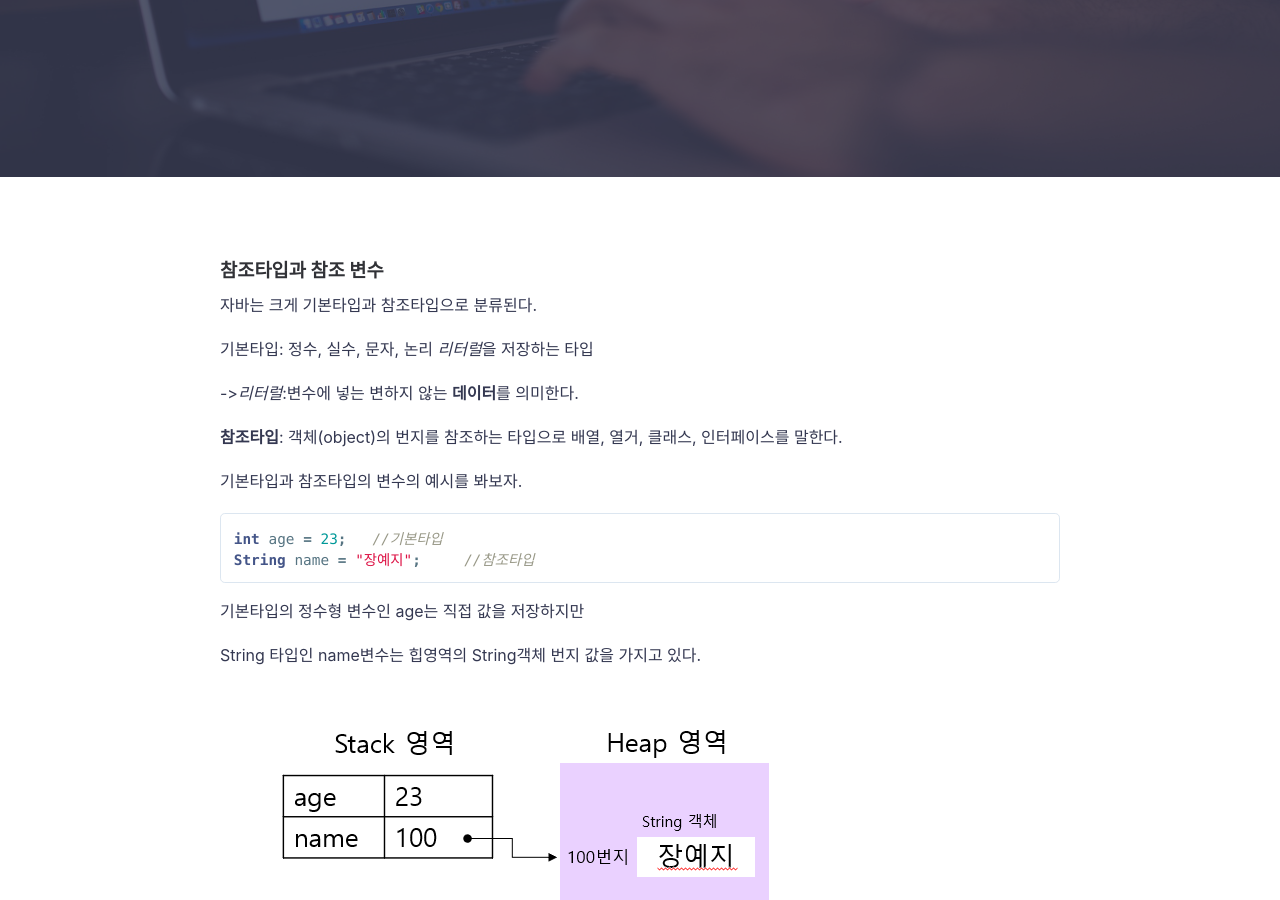
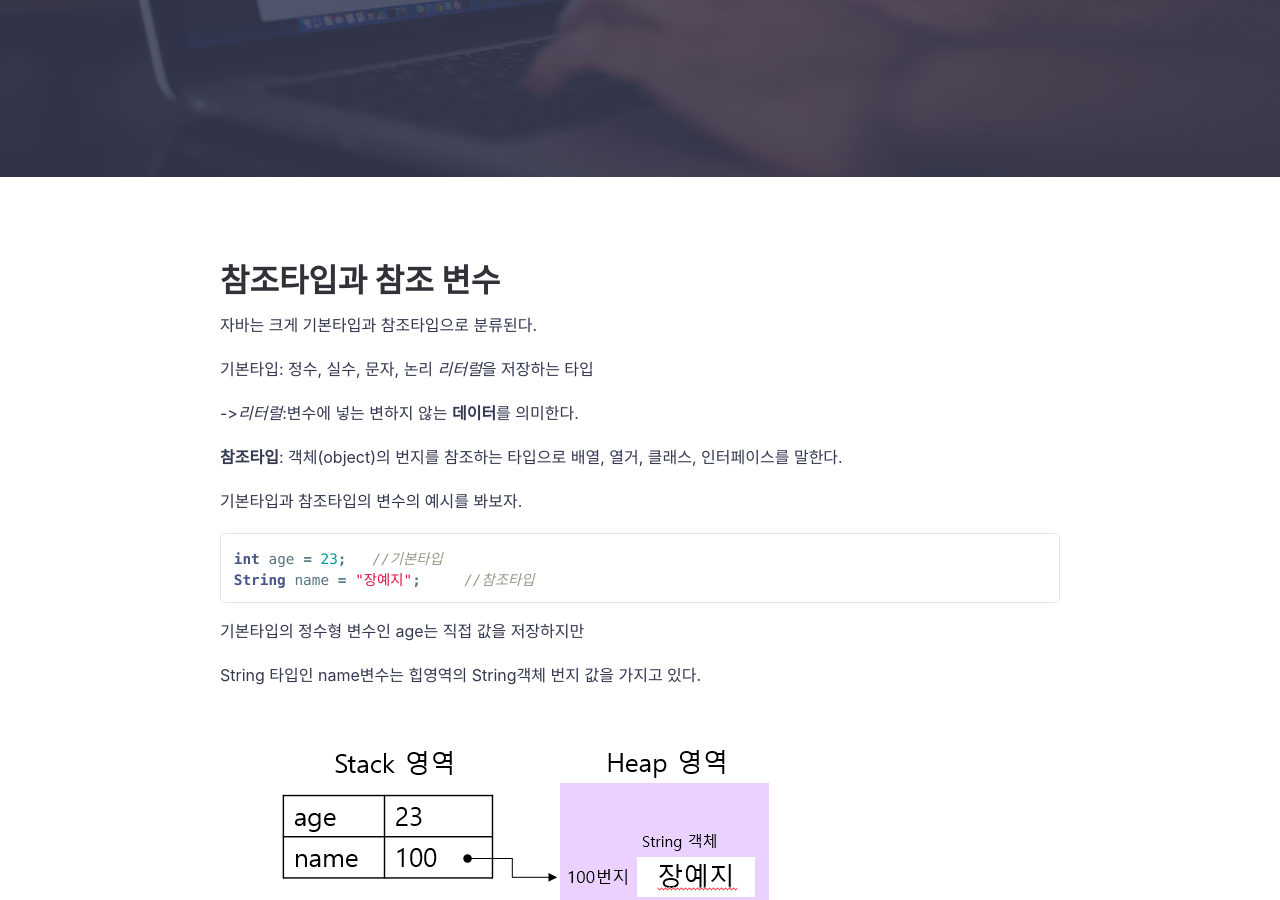
Before and after one commit to Yeji-Jang1210/Yeji-Jang1210.github.io, a Jekyll site: the page built from _posts/2020-08-14-java-study-first.md, in a window 1280 px wide and 900 px high, scrolled down 399 px. Built offline with Jekyll 4.4.1, drawn with Linux system fonts in a browser that asks for light colours; comment, search, counter and statistics services are not loaded.

````diff
--- a/_posts/2020-08-14-java-study-first.md
+++ b/_posts/2020-08-14-java-study-first.md
@@ -3,7 +3,7 @@ layout: post
 title: "java복습-참조타입과 참조 변수"
 featured-img: first-post
 ---
-### 참조타입과 참조 변수
+# 참조타입과 참조 변수
 
 자바는 크게 기본타입과 참조타입으로 분류된다.
 
@@ -62,7 +62,7 @@ refVar1 != null //결과:true
 refVar2 == null //결과:true
 refVar2 != null //결과:false
 ```
-# NullPointerException
+### NullPointerException
 참조타입 변수를 잘못 사용하면 발생하는 **예외(Exception)**이다.
 
 **예외(Exception)** : 프로그램 실행 도중에 발생하는 오류
@@ -87,13 +87,13 @@ String name3 = new String("장예지");
 ```
 ![Image Alt String객체 ({{"/assets/img/posting/String객체.PNG"| relative_url}})
 
-# name1==name2의 결과는 *true* 이다.
+### name1==name2의 결과는 *true* 이다.
 
 name1과 name2는 동일한 문자열 리터럴로 생성된 객체를 참조하기 때문
 
 java에서는 문자열 리터럴이 동일하다면 String객체를 공유하게 되어있다.
 
-# name1==name3의 결과는 *false* 이다.
+### name1==name3의 결과는 *false* 이다.
 
 new 연산자로 만들어진 String 객체는 힙 영역에 새로운 객체를 만들때 사용하는
 **객체 생성 연산자** 이기 때문이다.
````
